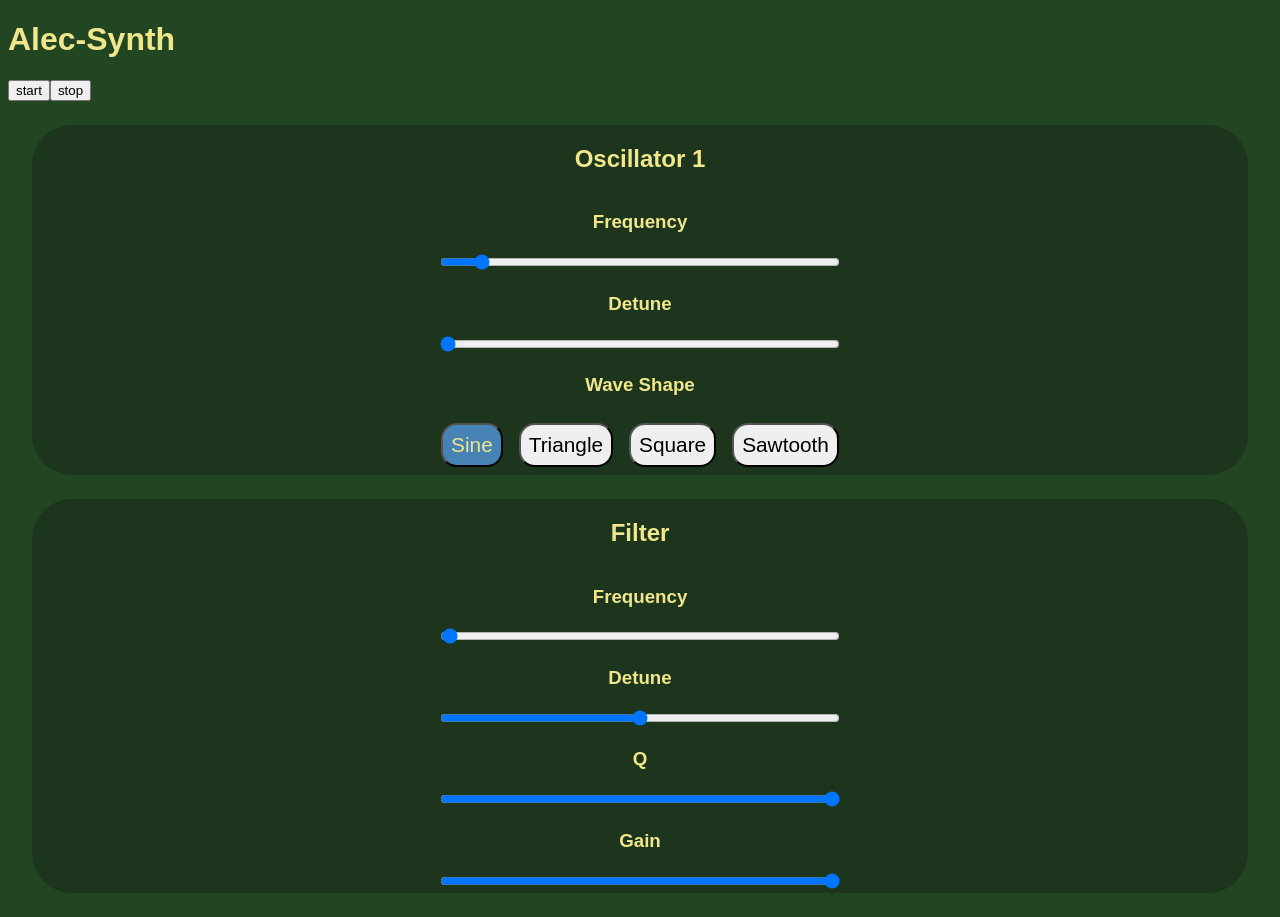
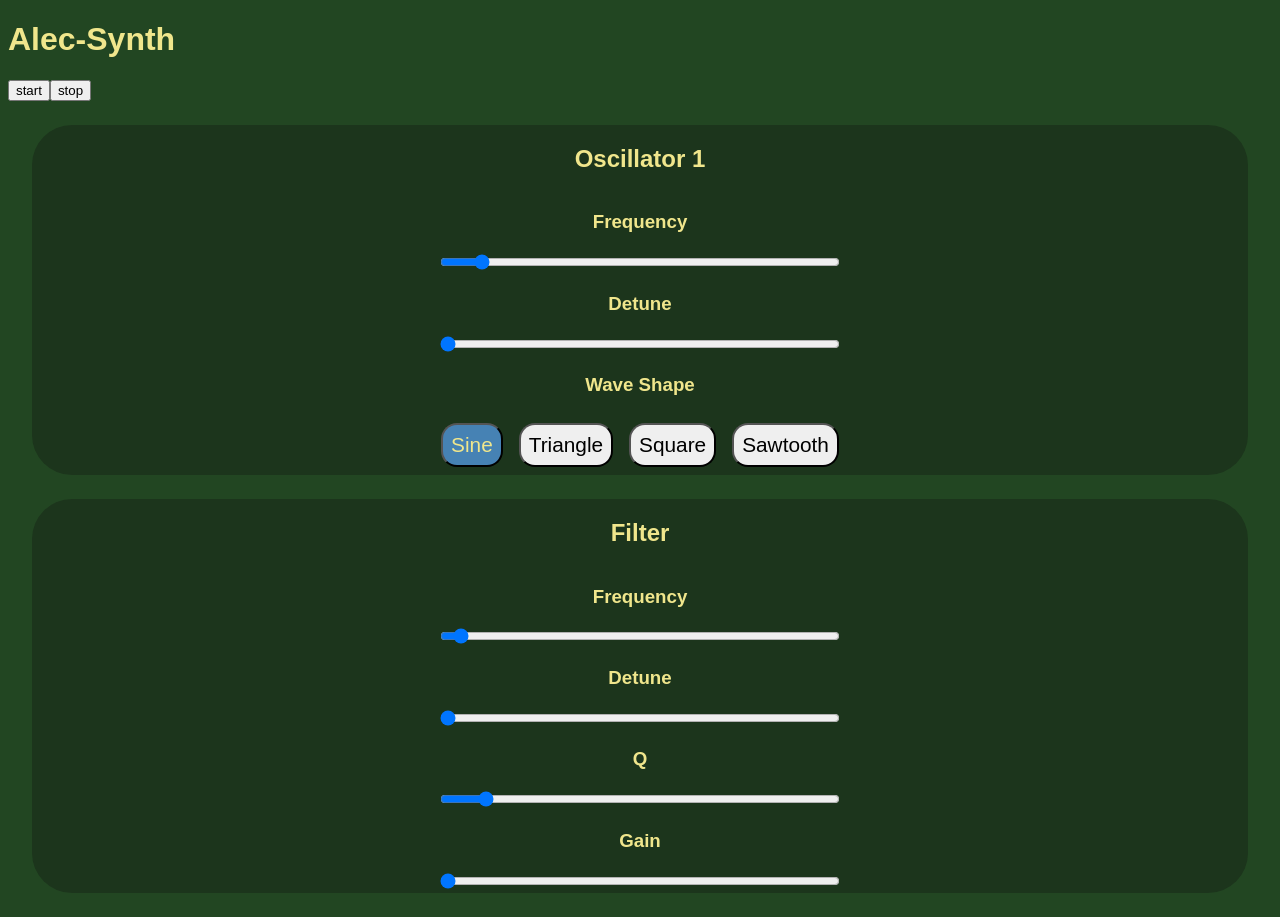
Before and after one commit to avenida714/alec-synth, a React (Vite) app: page / in a window 1280 px wide. Built offline with nearby package versions, Linux system fonts and the light colour scheme.

Commit message:
filter working as low pass

```diff
--- a/src/components/Filter.jsx
+++ b/src/components/Filter.jsx
@@ -1,27 +1,35 @@
-import React from 'react'
+import React from "react";
 
-const Filter = ({change, settings}) => {
+const Filter = ({ change, settings }) => {
+  const { frequency, detune, Q, gain, type } = settings;
+
   return (
-    <div className='control'>
+    <div className="control">
       <h2>Filter</h2>
       <div className="params">
         <h3>Frequency</h3>
-        <input type="range" onChange={change} id="frequency" max="10000" />
+        <input
+          value={frequency}
+          type="range"
+          onChange={change}
+          id="frequency"
+          max="10000"
+        />
       </div>
       <div className="params">
         <h3>Detune</h3>
-        <input type="range" onChange={change} id="detune"  />
+        <input value={detune} type="range" onChange={change} id="detune" />
       </div>
       <div className="params">
         <h3>Q</h3>
-        <input type="range" onChange={change} id="Q" max="10" />
+        <input value={Q} type="range" onChange={change} id="Q" max="10" />
       </div>
       <div className="params">
         <h3>Gain</h3>
-        <input type="range" onChange={change} id="gain" max="10" />
+        <input value={gain} type="range" onChange={change} id="gain" max="10" />
       </div>
     </div>
-  )
-}
+  );
+};
 
-export default Filter
+export default Filter;
```
